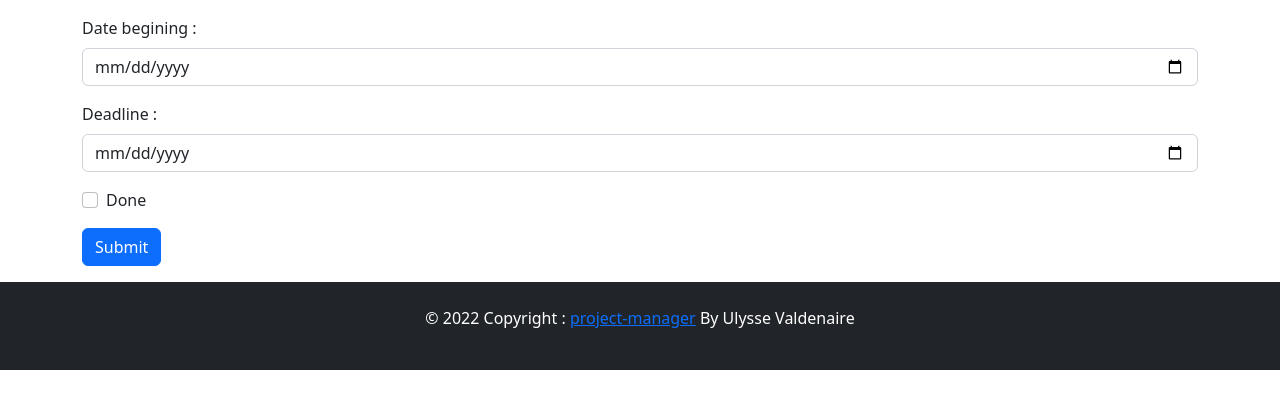
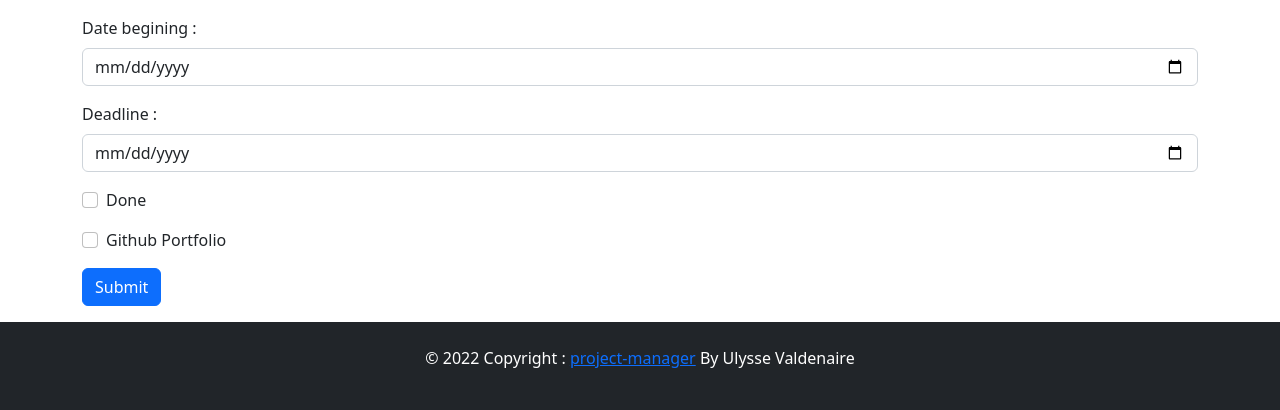
Before and after one commit to UltraViolet33/projects-manager, a PHP site: page /editProject.php?id=1 in a window 1280 px wide. Shown: the part 532-942 px from the top of the page. Before the commit the page ends 902 px from the top, so only its background shows below. Run offline with PHP 8.4, Linux system fonts and the light colour scheme; data that the repository does not hold is empty.

Commit message:
add projects portfolio page

```diff
--- a/core/classes/Project.php
+++ b/core/classes/Project.php
@@ -232,6 +232,18 @@ class Project
 
 
     /**
+     * getAllPortfolioProjects
+     *
+     * @return array
+     */
+    public function getAllPortfolioProjects()
+    {
+        $query = "SELECT * FROM projects WHERE github_portfolio = 1 ORDER BY created_at DESC";
+        return $this->con->read($query);
+    }
+
+
+    /**
      * updateProject
      *
      * @param  mixed $idProject
@@ -255,6 +267,7 @@ class Project
         $deadline = date("Y-m-d", $deadline);
         $created_at = $_POST['created_at'];
         $status = 0;
+        $github_portfolio = 0;
 
         $values = array(
             "id_project" => $idProject,
@@ -276,11 +289,19 @@ class Project
                 "description" => $_POST['description'],
                 "deadline" => $deadline,
                 "status" => $status,
+                "github_portfolio" => $github_portfolio,
                 "created_at" => $_POST['created_at'],
                 "date_end" => date("Y-m-d", $currentDate),
             );
 
-            $query = "UPDATE projects SET name = :name, description = :description, created_at=:created_at, deadline=:deadline, status=:status, date_end=:date_end WHERE id_project=:id_project";
+            if (isset($_POST['github_portfolio']) && $_POST['github_portfolio'] == "true") {
+                $values['github_portfolio'] = 1;
+            }
+
+            // var_dump($values);
+            // die;
+
+            $query = "UPDATE projects SET name = :name, description = :description, created_at=:created_at, deadline=:deadline, github_portfolio=:github_portfolio, status=:status, date_end=:date_end WHERE id_project=:id_project";
         }
 
         $this->con->write($query, $values);
--- a/detailsProject.php
+++ b/detailsProject.php
@@ -7,6 +7,7 @@ $title = "Details Project";
 require_once("./inc/header.php");
 
 $singleProject = $project->selectOneProject($_GET['id']);
+
 $categories = $category->selectProjectCategories($_GET['id']);
 
 if ($_SERVER['REQUEST_METHOD'] === "POST" && is_numeric($_POST['idProject'])) {
@@ -20,10 +21,11 @@ if ($_SERVER['REQUEST_METHOD'] === "POST" && is_numeric($_POST['idProject'])) {
         <p>Name : <?= $singleProject->name ?></p>
         <p>Description : <?= $singleProject->description ?></p>
         <p>Github link : <?= $singleProject->github_link ?  " <a href='$singleProject->github_link' target='_blanck'>Lien vers github</a> " : "non renseigné" ?></p>
+        <p>Is in Github Portfolio : <?= $singleProject->github_portfolio ? "yes" : "no" ?></p>
         <p>Status : <?= $singleProject->status ? "Done" : "Not done" ?></p>
         <p>Created at : <?= $singleProject->created_at ?></p>
         <p>Deadline : <?= $singleProject->deadline ?></p>
-        <p>Date end : <?= $singleProject->date_end ? $singleProject6->date_end : "unknown" ?></p>
+        <p>Date end : <?= $singleProject->date_end ? $singleProject->date_end : "unknown" ?></p>
         <h2>Categories : </h2>
         <?php foreach ($categories as $category) : ?>
             <p><?= $category->name ?></p>
--- a/editProject.php
+++ b/editProject.php
@@ -56,6 +56,16 @@ if ($_SERVER['REQUEST_METHOD'] === "POST" && isset($_POST['editProject'])) {
                     Done
                 </label>
             </div>
+            <div class="form-check mb-3">
+                <?php if ($singleProject->github_portfolio) : ?>
+                    <input name="github_portfolio" class="form-check-input" type="checkbox" value="true" id="flexCheckDefault" checked>
+                <?php else : ?>
+                    <input name="github_portfolio" class="form-check-input" type="checkbox" value="true" id="flexCheckDefault">
+                <?php endif; ?>
+                <label for="github_portfolio" class="form-check-label" for="flexCheckDefault">
+                    Github Portfolio
+                </label>
+            </div>
             <input class="btn btn-primary" type="submit" value="Submit" name="editProject">
         </form>
         <div class="bg-danger">
--- a/inc/header.php
+++ b/inc/header.php
@@ -32,6 +32,7 @@ $project = new Project();
             </a>
             <ul class="dropdown-menu" aria-labelledby="navbarDropdown">
               <li><a class="dropdown-item" href="allProjects.php">All Projects</a></li>
+              <li><a class="dropdown-item" href="portfolioProjects.php">Portfolio Projects</a></li>
               <li><a class="dropdown-item" href="addProject.php">Add Project</a></li>
             </ul>
           </li>
```
Also changed, not shown: portfolioProjects.php (added, +39 -0 lines).
